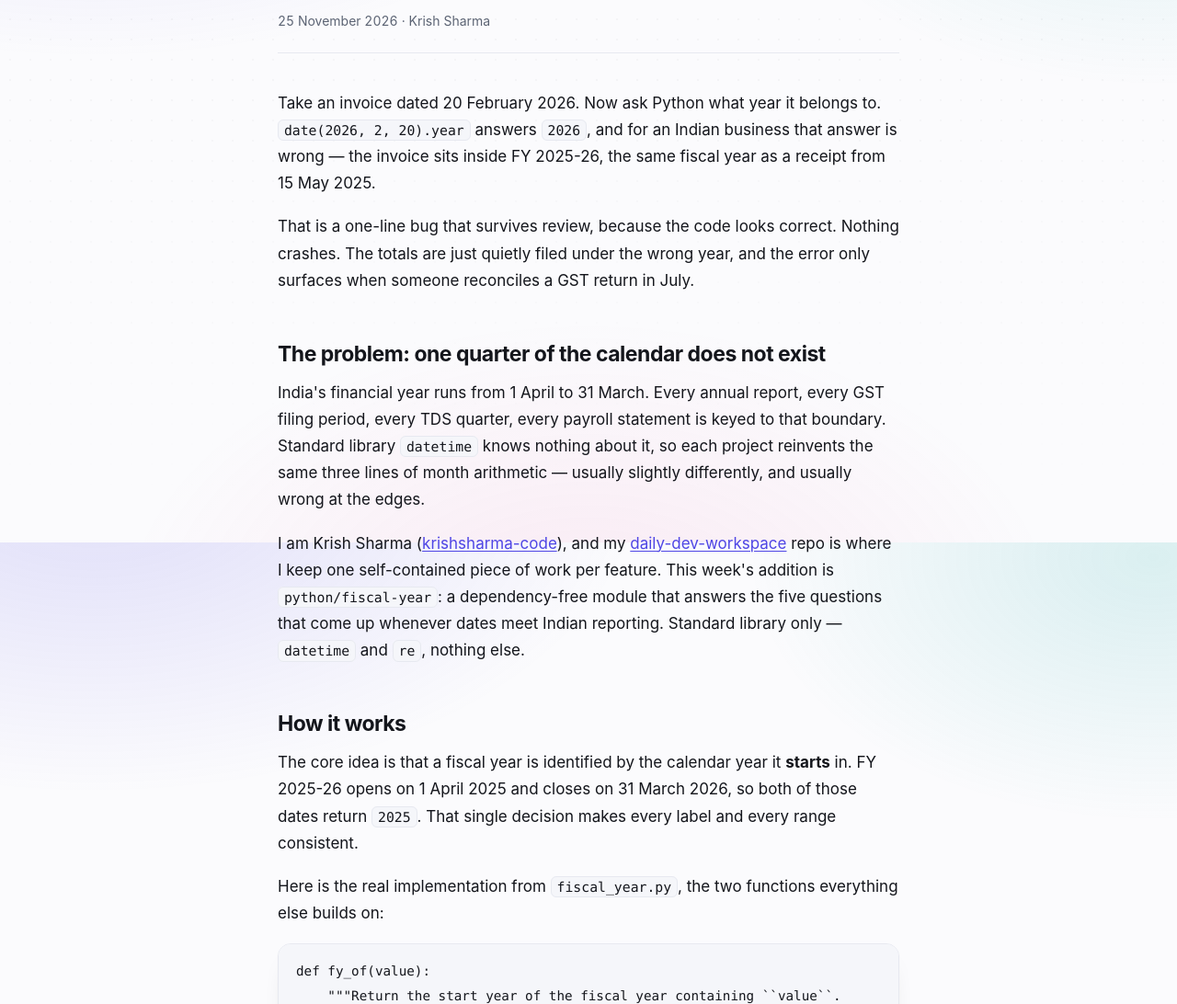
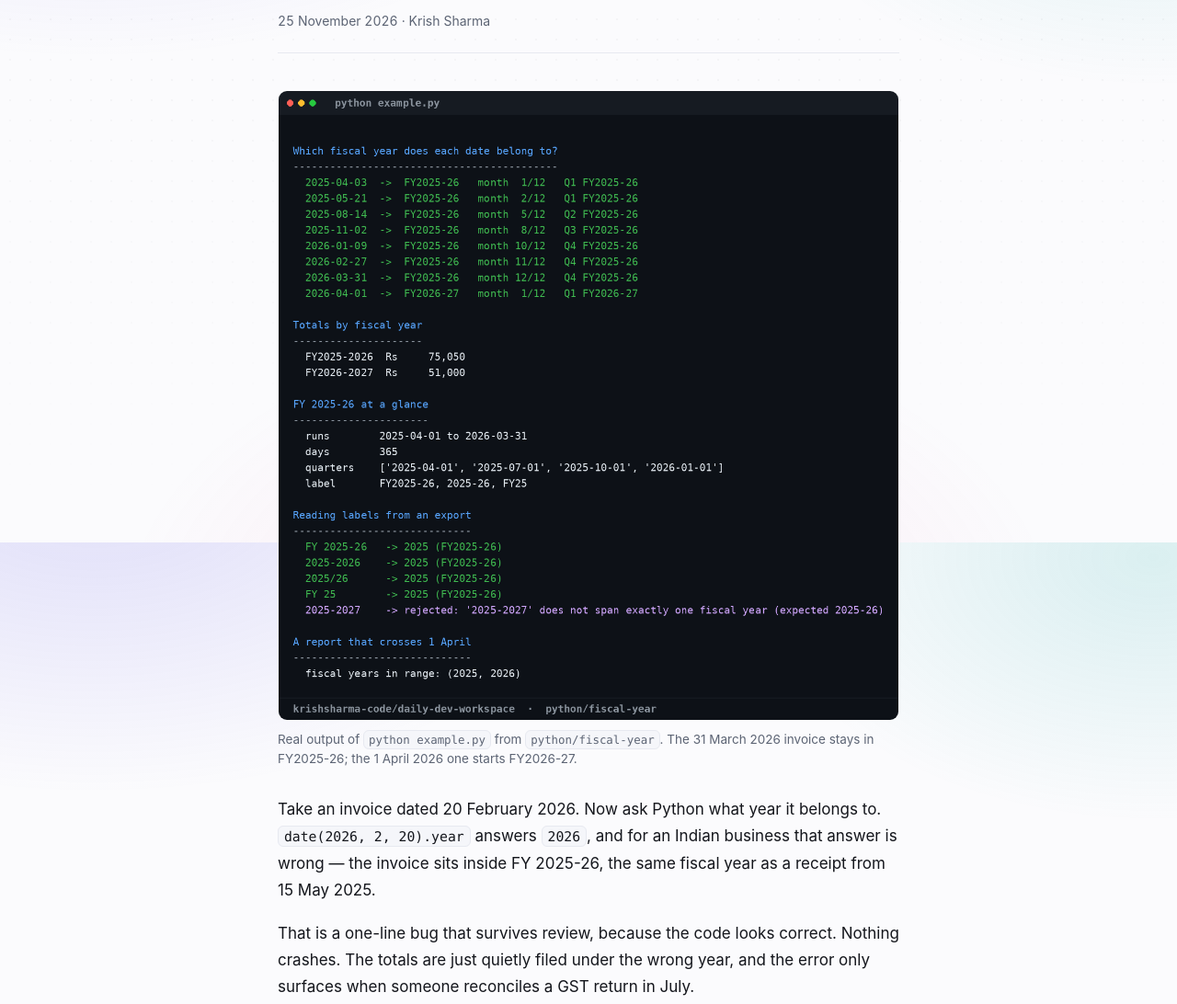
Before and after one commit to krishsharma-code/krishsharma-code.github.io, a plain HTML site: page posts/indian-fiscal-year-python-april-march.html in a window 1280 px wide. Shown: the part 210-1302 px from the top of the page at 92% size. Drawn offline with Linux system fonts and the light colour scheme.

Commit message:
feat(posts): add real repo screenshots to the fiscal-year post
Two terminal screenshots captured from running the repo code itself
(python example.py and python -m pytest -q), plus figure styling,
og:image and JSON-LD image for the post.

```diff
--- a/assets/style.css
+++ b/assets/style.css
@@ -286,6 +286,29 @@ footer.site .wrap { display: flex; gap: 18px; flex-wrap: wrap; align-items: cent
 
 .license { opacity: 0.85; }
 
+article figure {
+  margin: 30px 0;
+}
+
+article figure img {
+  display: block;
+  width: 100%;
+  height: auto;
+  border-radius: 10px;
+  border: 1px solid var(--border, rgba(255, 255, 255, 0.09));
+}
+
+article figcaption {
+  margin-top: 10px;
+  font-size: 13.5px;
+  line-height: 1.55;
+  color: var(--muted);
+}
+
+article figcaption code {
+  font-size: 0.92em;
+}
+
 @media (max-width: 560px) {
   body { font-size: 16.5px; }
   h1 { font-size: 1.76rem; }
--- a/posts/indian-fiscal-year-python-april-march.html
+++ b/posts/indian-fiscal-year-python-april-march.html
@@ -11,6 +11,11 @@
 <meta property="og:description" content="India's fiscal year runs April to March, so date.year fails on every Jan-Mar date. A dependency-free Python module for FY labels, quarters and bounds.">
 <meta property="og:type" content="article">
 <meta property="og:url" content="https://krishsharma-code.github.io/posts/indian-fiscal-year-python-april-march.html">
+<meta property="og:image" content="https://krishsharma-code.github.io/assets/img/fiscal-year-demo.png">
+<meta property="og:image:width" content="1212">
+<meta property="og:image:height" content="1231">
+<meta property="og:image:alt" content="Terminal output of python example.py bucketing eight invoices into Indian fiscal years">
+<meta name="twitter:card" content="summary_large_image">
 <meta property="article:published_time" content="2026-11-25">
 <meta name="author" content="Krish Sharma">
 <script type="application/ld+json">
@@ -28,6 +33,12 @@
       "https://github.com/krishsharma-code",
       "https://www.linkedin.com/in/krish-sharma07"
     ]
+  },
+  "image": {
+    "@type": "ImageObject",
+    "url": "https://krishsharma-code.github.io/assets/img/fiscal-year-demo.png",
+    "width": 1212,
+    "height": 1231
   },
   "mainEntityOfPage": "https://krishsharma-code.github.io/posts/indian-fiscal-year-python-april-march.html"
 }
@@ -50,6 +61,12 @@
   <article>
     <h1>Your <code>date.year</code> Is Wrong for a Quarter of India's Calendar</h1>
     <p class="meta"><time datetime="2026-11-25">25 November 2026</time> · Krish Sharma</p>
+
+    <figure>
+      <img src="/assets/img/fiscal-year-demo.png" width="1212" height="1231" loading="eager"
+           alt="Terminal output of python example.py from the fiscal-year module: eight invoice dates mapped to FY2025-26 or FY2026-27 with fiscal month and quarter labels, totals of Rs 75,050 and Rs 51,000 per fiscal year, and a rejected 2025-2027 label.">
+      <figcaption>Real output of <code>python example.py</code> from <code>python/fiscal-year</code>. The 31 March 2026 invoice stays in FY2025-26; the 1 April 2026 one starts FY2026-27.</figcaption>
+    </figure>
 
     <p>Take an invoice dated 20 February 2026. Now ask Python what year it belongs to. <code>date(2026, 2, 20).year</code> answers <code>2026</code>, and for an Indian business that answer is wrong — the invoice sits inside FY 2025-26, the same fiscal year as a receipt from 15 May 2025.</p>
 
@@ -118,7 +135,15 @@ def quarter_bounds(year, quarter):
 
     <p>Two documented limits are deliberate. Two-digit labels are read as 20xx, so <code>'FY99'</code> means 2099 — a compact label carries no century, and pretending otherwise would be a guess. Years are bounded to 1000-9998 so that every label and the 31 March closing the year stay representable.</p>
 
-    <p>The module comes with a runnable <code>example.py</code> that buckets a ledger of eight invoices across the 1 April boundary and parses a list of messy imported labels, and a test suite of <strong>121 tests</strong> that all pass, plus doctested examples in the docstrings. That is the repo's rule: a subfolder ships with its own code, its own tests and its own README, or it does not get committed.</p>
+    <p>The module comes with a runnable <code>example.py</code> that buckets a ledger of eight invoices across the 1 April boundary and parses a list of messy imported labels, and a test suite of <strong>121 tests</strong> that all pass, plus doctested examples in the docstrings.</p>
+
+    <figure>
+      <img src="/assets/img/fiscal-year-tests.png" width="1007" height="239" loading="lazy"
+           alt="Terminal showing python -m pytest -q in the fiscal-year folder, ending with 121 passed.">
+      <figcaption>The suite as it runs in the repo: <code>121 passed</code> in under a second, no third-party dependencies.</figcaption>
+    </figure>
+
+    <p> That is the repo's rule: a subfolder ships with its own code, its own tests and its own README, or it does not get committed.</p>
 
     <h2>Roadmap</h2>
 
```
Also changed, not shown: assets/img/fiscal-year-demo.png (added), assets/img/fiscal-year-tests.png (added).
